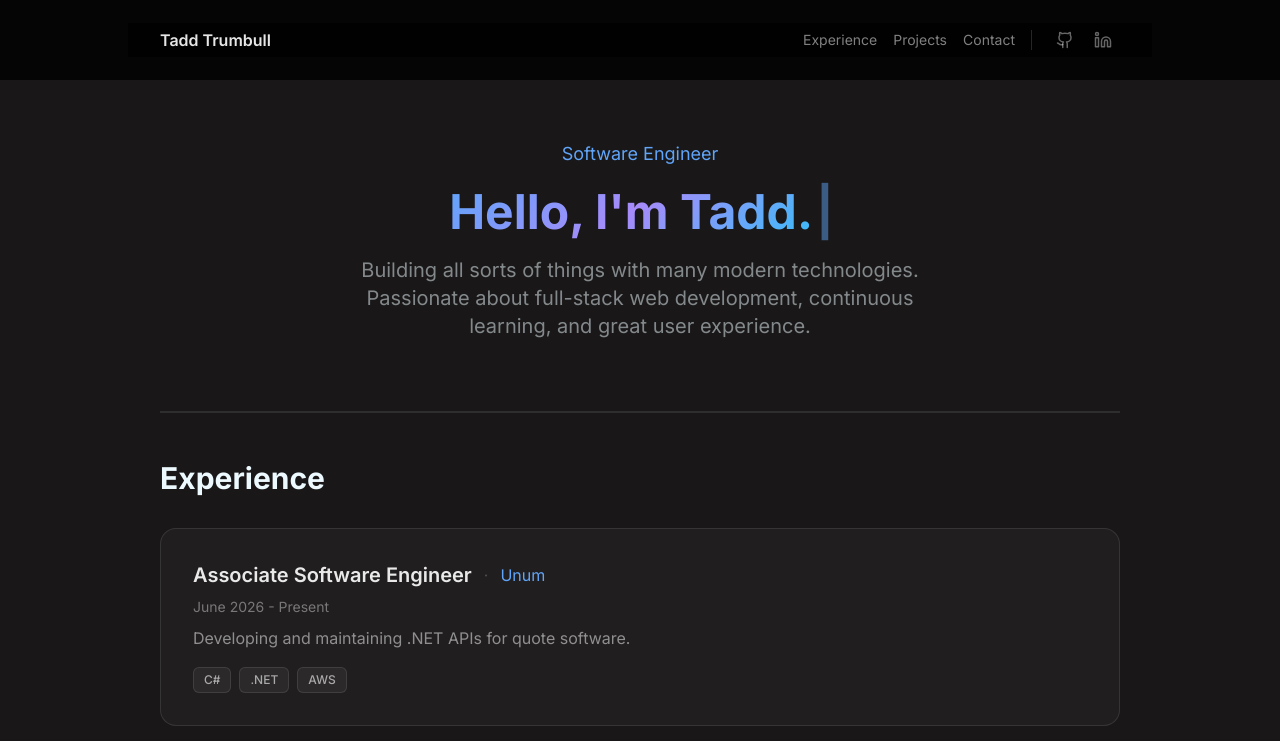
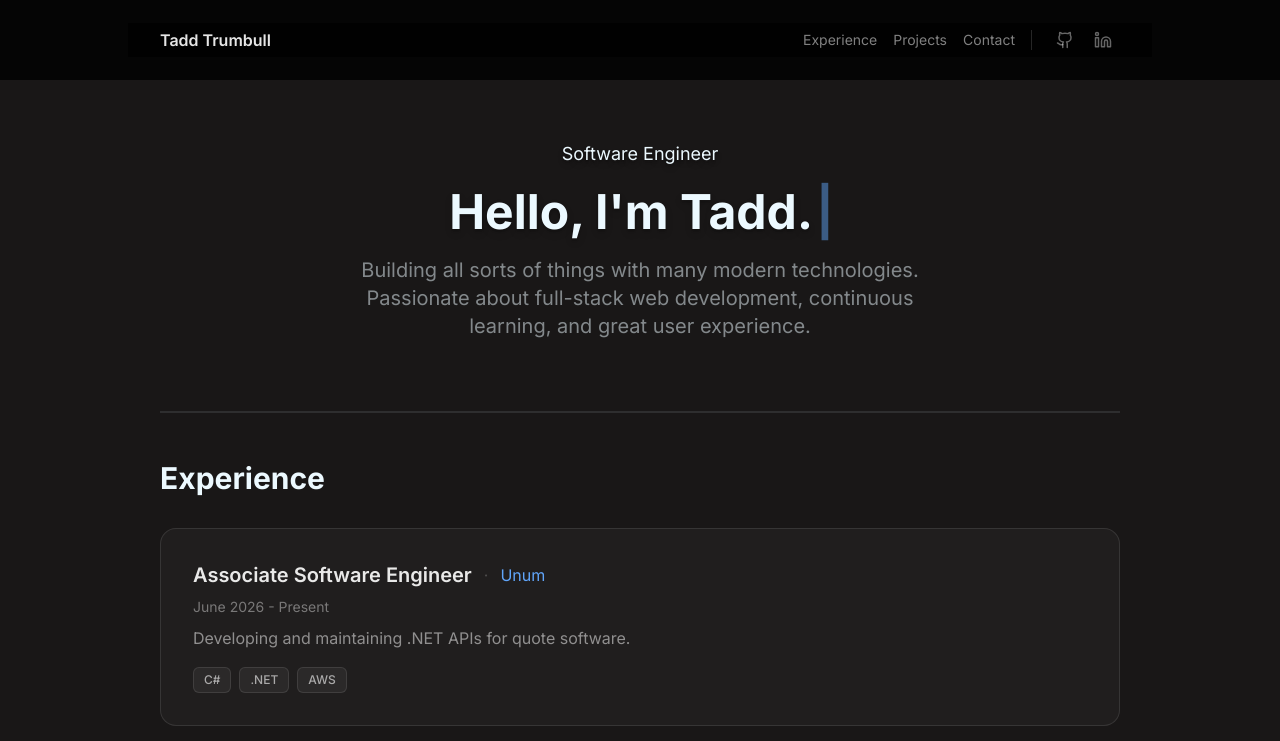
Before and after one commit to taddmtii/portfolio, a React (Vite) app: page / in a window 1280 px wide. Shown: the top 741 px of the page. Built offline with nearby package versions, Linux system fonts and the light colour scheme.

Commit message:
changed hero text color

```diff
--- a/src/components/Hero.tsx
+++ b/src/components/Hero.tsx
@@ -10,10 +10,10 @@ export function Hero() {
   return (
     <div className="flex justify-center items-center">
       <div className="flex flex-col items-center gap-5">
-        <span className="md:text-lg section-label text-md">Software Engineer</span>
+        <span className="md:text-lg text-md text-shadow-lg">Software Engineer</span>
         <div className="flex items-center gap-7">
           <div className="font-bold md:text-5xl text-4xl">
-            <span className="gradient-text">{text}</span>
+            <span className="text-shadow-lg">{text}</span>
             <Cursor cursorColor="#60a5fa" cursorBlinking={true} />
           </div>
         </div>
```
